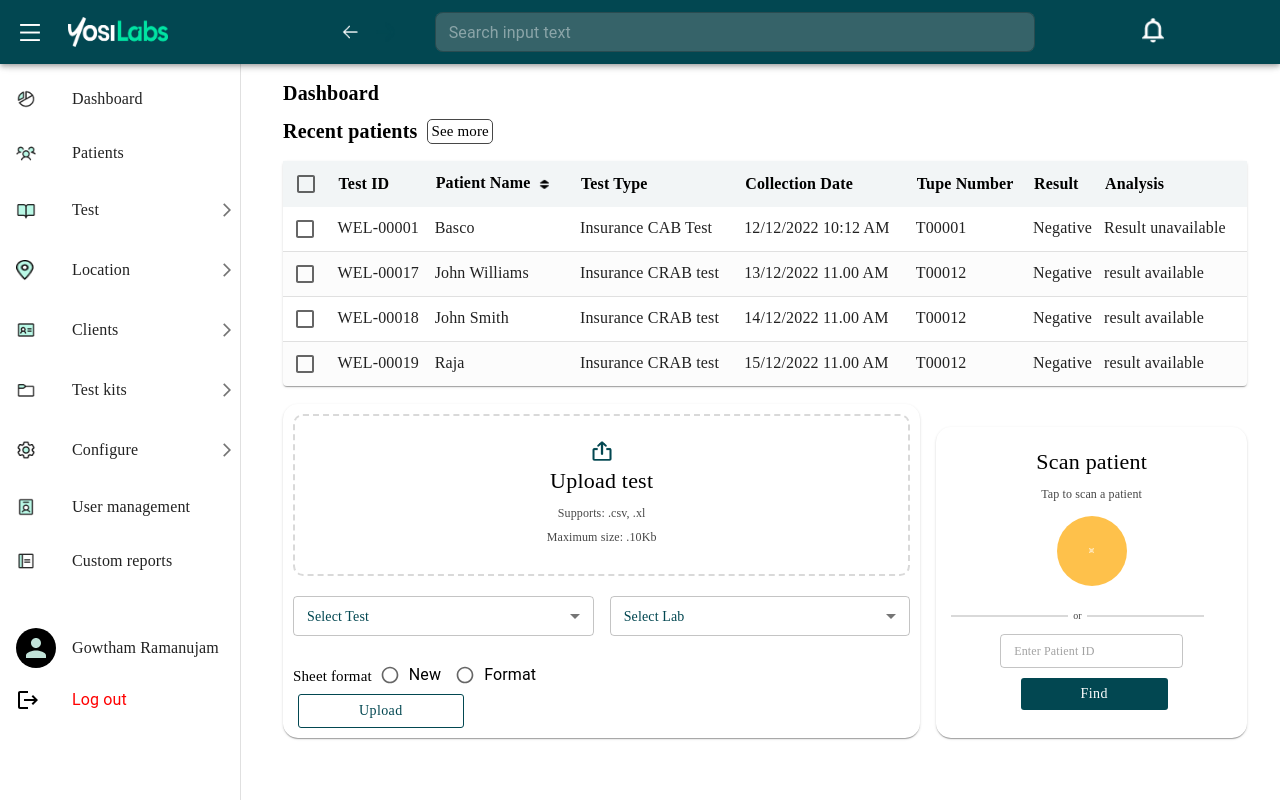
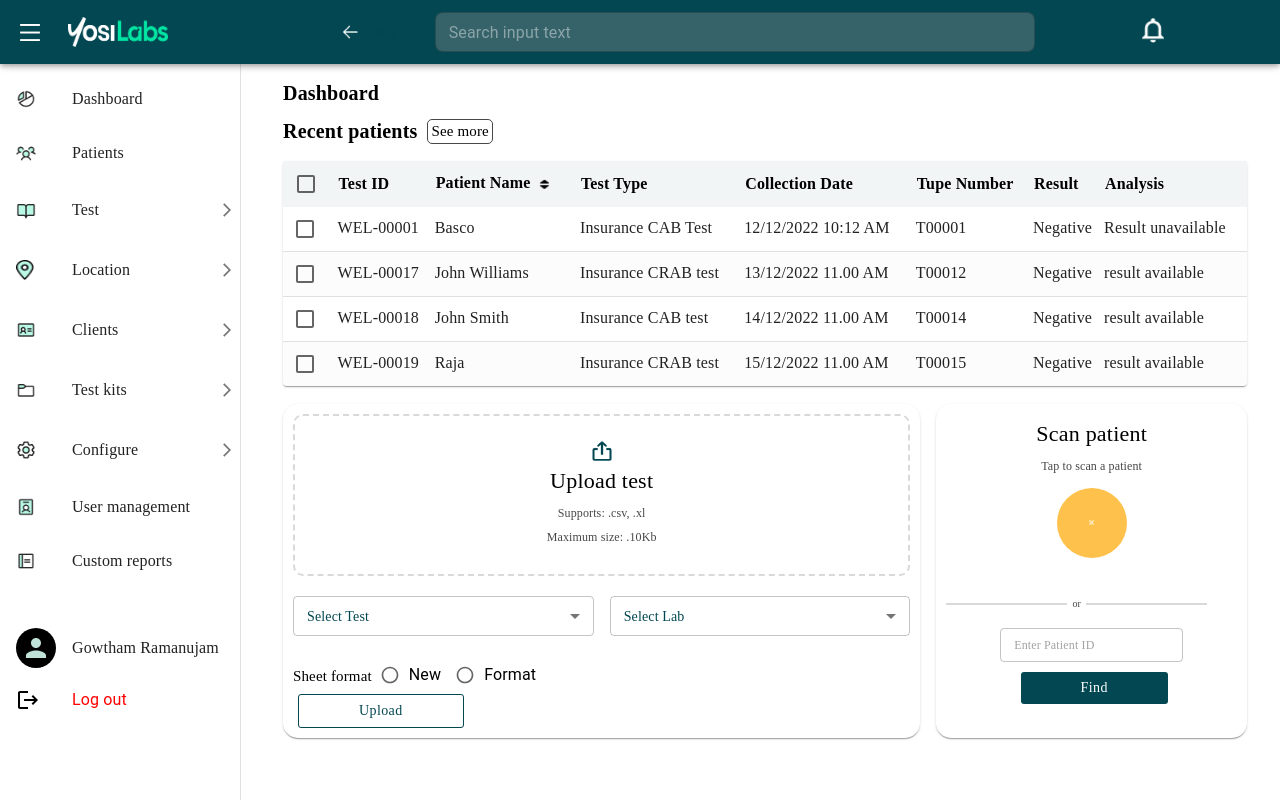
Before and after one commit to balasabi/yosi, a Next.js app: page /dashboard in a window 1280 px wide. Built offline with nearby package versions, Linux system fonts and the light colour scheme.

Commit message:
code added

```diff
--- a/src/screens/Dashboard/index.js
+++ b/src/screens/Dashboard/index.js
@@ -45,8 +45,8 @@ function Dashboard(props) {
         userTest: [
             { "id": 1, "testId": "WEL-00001", "patientName": "Basco", "testType": "Insurance CAB Test", "collectionDate": "12/12/2022 10:12 AM", "tubeNumber": "T00001", "result": "Negative", "analysis": "Result unavailable " },
             { "id": 2, "testId": "WEL-00017", "patientName": "John Williams ", "testType": "Insurance CRAB test", "collectionDate": "13/12/2022 11.00 AM", "tubeNumber": "T00012", "result": "Negative", "analysis": "result available" },
-            { "id": 3, "testId": "WEL-00018", "patientName": "John Smith", "testType": "Insurance CRAB test", "collectionDate": "14/12/2022 11.00 AM ", "tubeNumber": "T00012", "result": "Negative", "analysis": "result available" },
-            { "id": 4, "testId": "WEL-00019", "patientName": "Raja", "testType": "Insurance CRAB test", "collectionDate": "15/12/2022 11.00 AM", "tubeNumber": "T00012", "result": "Negative", "analysis": "result available" },
+            { "id": 3, "testId": "WEL-00018", "patientName": "John Smith", "testType": "Insurance CAB test", "collectionDate": "14/12/2022 11.00 AM ", "tubeNumber": "T00014", "result": "Negative", "analysis": "result available" },
+            { "id": 4, "testId": "WEL-00019", "patientName": "Raja", "testType": "Insurance CRAB test", "collectionDate": "15/12/2022 11.00 AM", "tubeNumber": "T00015", "result": "Negative", "analysis": "result available" },
              ],
         isClickCheckBox: false,
         selectedPatients: [],
@@ -189,7 +189,7 @@ function Dashboard(props) {
                     </Grid>
                 </Grid>
                 <Grid item xs={4} style={{ display: "flex", flexDirection: "row", }}>
-                    <Grid container style={{ boxShadow: '0px 2px 1px -1px rgb(0 0 0 / 20%), 0px 1px 1px 0px rgb(0 0 0 / 14%), 0px 1px 3px 0px rgb(0 0 0 / 12%)', marginTop: "25px", padding: "15px", borderRadius: "15px" }} >
+                    <Grid container style={{ boxShadow: '0px 2px 1px -1px rgb(0 0 0 / 20%), 0px 1px 1px 0px rgb(0 0 0 / 14%), 0px 1px 3px 0px rgb(0 0 0 / 12%)', marginTop: "2px", padding: "10px", borderRadius: "15px" }} >
                         <Grid item xs={12} style={{ display: "flex", flexDirection: "column", alignItems: "center" }}>
                             <Typography style={{ fontSize: "22px", fontFamily: "Avenir-Black", fontStyle: "normal", lineHeight: "40px" }} >Scan patient</Typography>
                             <Typography style={{ fontSize: "12px", fontFamily: "Avenir", fontStyle: "normal", lineHeight: "24px", color: "#474747" }} >Tap to scan a patient</Typography>
```
Also changed, not shown: 1 other file (tests, documents, lock files or other folders).
